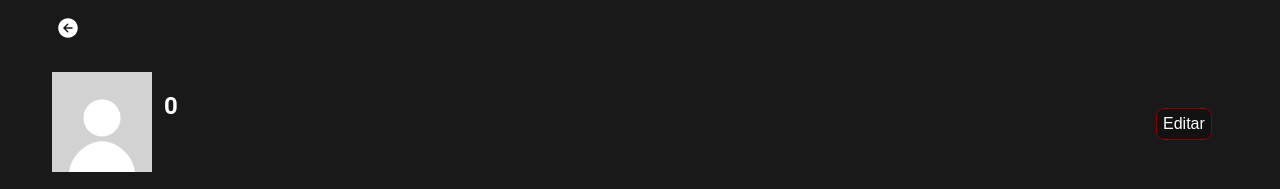
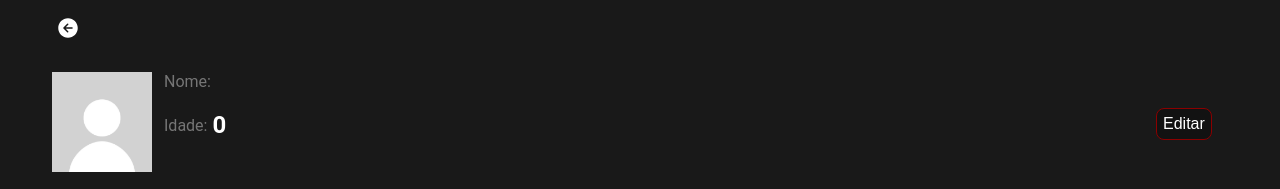
Before and after one commit to ManinhoGTP/Tuler-s-Dynamic-Dungeon, a React (Vite) app: page /ficha/1 in a window 1280 px wide. Shown: the top 189 px of the page. Built offline with nearby package versions, Linux system fonts and the light colour scheme.

Commit message:
visual: adiciona label de nome e idade na ficha

```diff
--- a/dev-dist/sw.js
+++ b/dev-dist/sw.js
@@ -81,7 +81,7 @@ define(['./workbox-7e5eb42b'], (function (workbox) { 'use strict';
     "revision": "3ca0b8505b4bec776b69afdba2768812"
   }, {
     "url": "index.html",
-    "revision": "0.i3720039pso"
+    "revision": "0.nsqq79ncaj"
   }], {});
   workbox.cleanupOutdatedCaches();
   workbox.registerRoute(new workbox.NavigationRoute(workbox.createHandlerBoundToURL("index.html"), {
--- a/src/Paginas/PaginaFicha/PaginaFicha.css
+++ b/src/Paginas/PaginaFicha/PaginaFicha.css
@@ -20,6 +20,11 @@
         align-self: start;
         margin-top: 12px;
         gap: 20px;
+    }.div_titulo_labelComInfo{
+        display: flex;
+        flex-direction: row;
+        align-items: center;
+        gap: 5px;
     }
 }
 .imagemPadrao{
--- a/src/Paginas/PaginaFicha/PaginaFicha.jsx
+++ b/src/Paginas/PaginaFicha/PaginaFicha.jsx
@@ -161,13 +161,19 @@ function PaginaFicha(){
                 <div>
                     <img src={defaultPfp} className="imagemPadrao"/>
                 </div>
-                <div  className="div_titulo">
+                <div className="div_titulo">
+                    <div className="div_titulo_labelComInfo">
+                        <p>Nome: </p>
                         <h2 contentEditable={modoEditando} onBlur={(e) => {const novoNome = e.currentTarget.textContent;
                             setFicha((fichaAtual) => ({...fichaAtual, nome: novoNome}));
                         }}>{ficha.nome}</h2>
+                    </div>
+                    <div className="div_titulo_labelComInfo">
+                        <p>Idade:</p>
                         <h2 contentEditable={modoEditando} onBlur={(e) => {const novaIdade = e.currentTarget.textContent;
                             setFicha((fichaAtual) => ({...fichaAtual, idade: novaIdade}));
                         }}>{ficha.idade}</h2>
+                    </div>
                 </div>
                 <div>
                     <BotaoCustomizado tipo="secundario" className="btn_editar" aoClicar={() => ativarEdicao()}>{modoEditando ? "Concluir edição" : "Editar"}</BotaoCustomizado>
```
Lines whose indentation alone changed are shown as unchanged.
